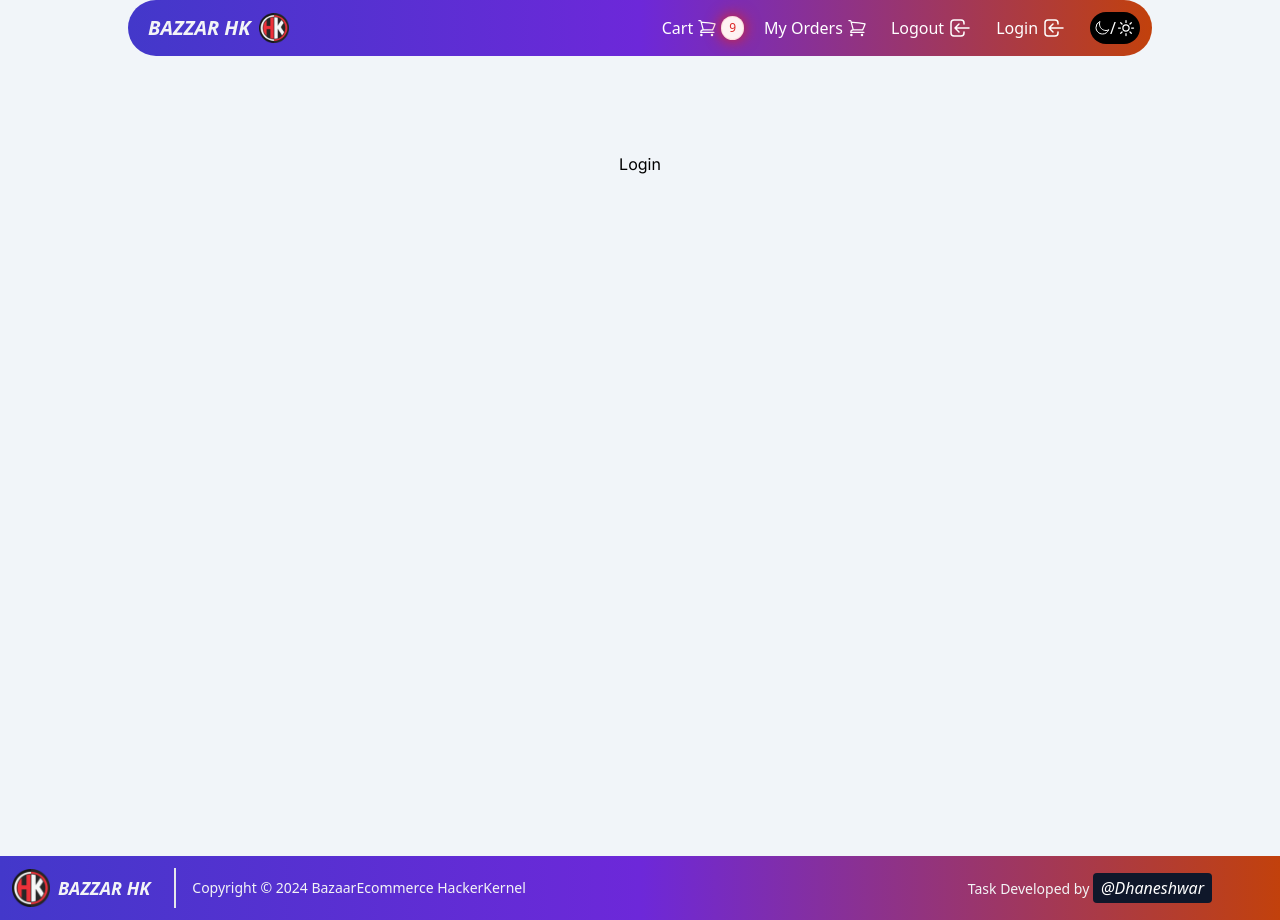
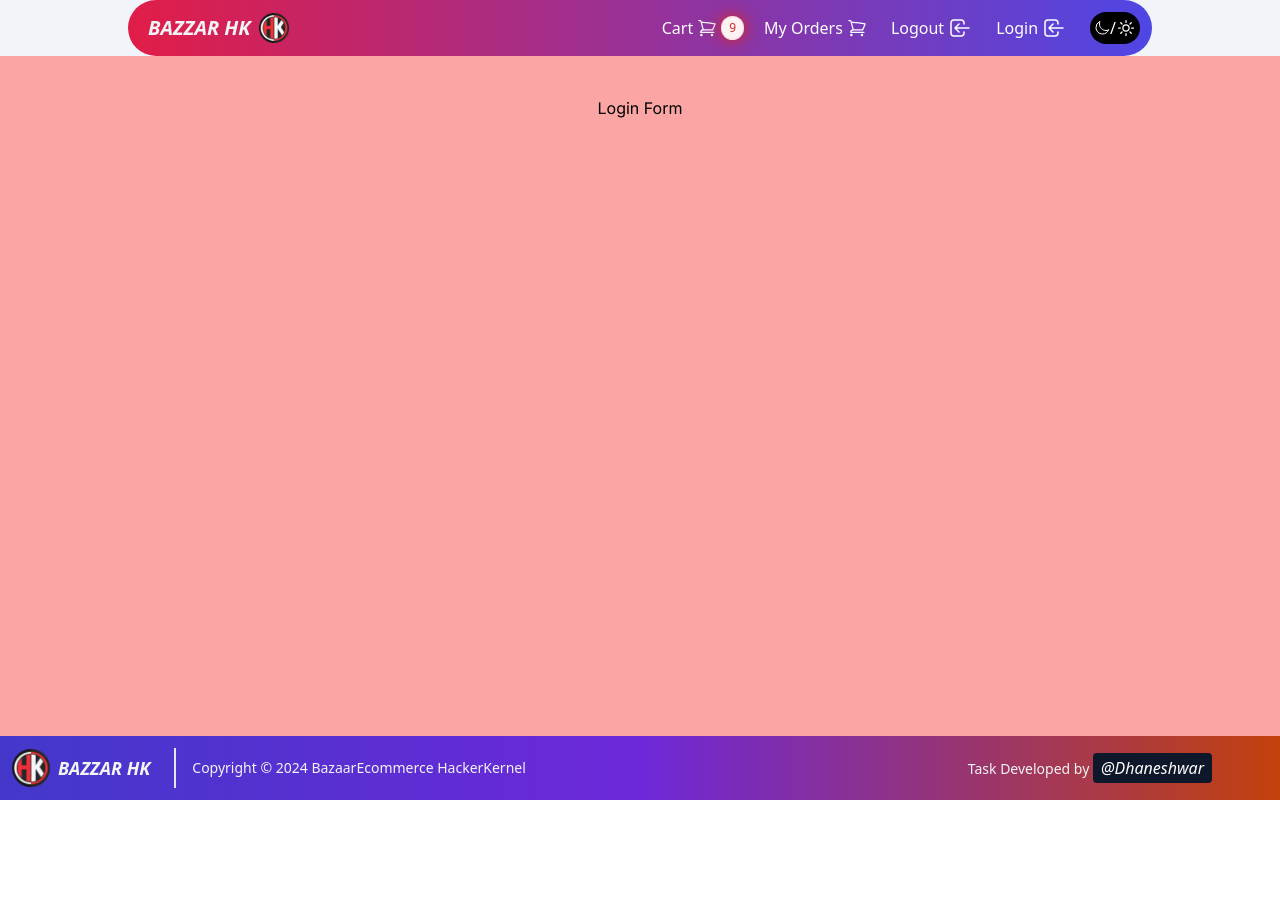
Before and after one commit to Dhaneshwar7/bazaar-hackerkernel, a Next.js app: page / in a window 1280 px wide. After the commit the page ends 800 px from the top, so only its background shows below. Built offline with nearby package versions, Linux system fonts and the light colour scheme.

Commit message:
Login form & dark mode setup

```diff
--- a/src/components/layouts/Navbar.jsx
+++ b/src/components/layouts/Navbar.jsx
@@ -10,10 +10,9 @@ const Navbar = () => {
 	useEffect(() => {
 		setMounted(true);
 	}, []);
-
 	if (!mounted) return null;
 	return (
-		<header className="text-white-100 rounded-full w-4/5 m-auto sticky top-0 z-50 bg-gradient-to-r from-indigo-700 via-violet-700 to-orange-700 body-font">
+		<header className="text-white-100 rounded-full w-4/5 m-auto sticky top-0 z-50 bg-gradient-to-r from-rose-600 to-indigo-600 body-font">
 			<div className="container mx-auto flex flex-wrap  p-3 flex-col md:flex-row items-center">
 				<Link
 					href={'/'}
--- a/src/pages/index.js
+++ b/src/pages/index.js
@@ -7,9 +7,17 @@ export default function Home() {
   return (
 		<>
 			<main
-				className={`flex min-h-screen   flex-col items-center justify-between p-24 ${inter.className}`}
+				className={`flex min-h-[85vh]   flex-col items-center  bg-red-300 justify-between p-10 ${inter.className}`}
 			>
-				<div>Login</div>
+				<div>
+					<div>
+						Login Form
+					</div>
+					<div>
+						<form action=""></form>
+
+					</div>
+				</div>
 			</main>
 		</>
 	);
```
